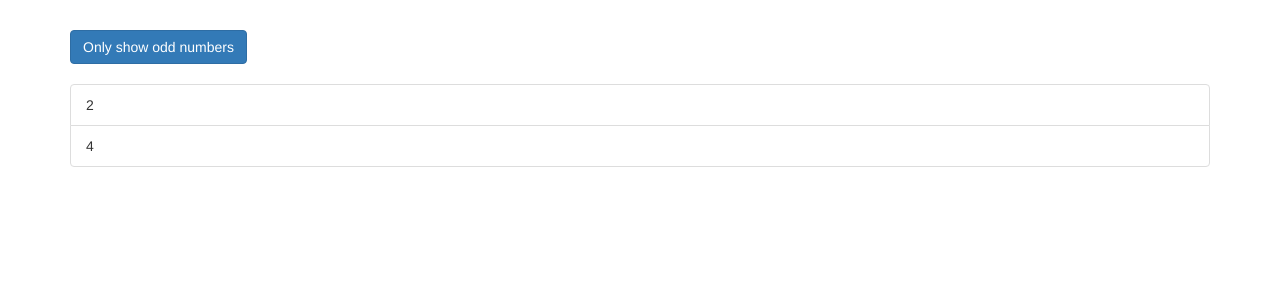
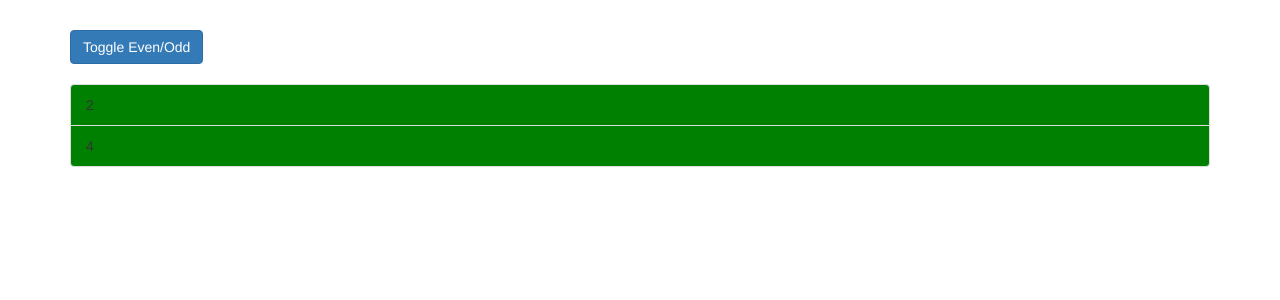
Before and after one commit to MSaad001/my-first-app, an Angular app: page / in a window 1280 px wide. Shown: the top 300 px of the page. Built offline with nearby package versions, Linux system fonts and the light colour scheme.

Commit message:
ngStyle ngClass

```diff
--- a/src/app/app.component.css
+++ b/src/app/app.component.css
@@ -1,3 +1,7 @@
 .container {
     margin-top: 30px;
   }
+
+  .odd {
+    color: red;
+  }
--- a/src/app/app.component.html
+++ b/src/app/app.component.html
@@ -30,20 +30,24 @@
       <div class="col-xs-12">
         <button
           class="btn btn-primary"
-          (click)="onlyOdd = !onlyOdd">Only show odd numbers</button>
+          (click)="onlyOdd = !onlyOdd">Toggle Even/Odd</button>
         <br><br>
         <ul class="list-group">
           <div *ngIf="onlyOdd">
             <li
             class="list-group-item"
-            *ngFor="let odd of oddNumbers">
+            *ngFor="let odd of oddNumbers"
+            [ngClass]="{odd: odd % 2 !== 0}"
+            [ngStyle]="{backgroundColor: odd % 2 !== 0 ? 'yellow' : 'transparent'}">
             {{ odd }}
           </li>
           </div>
           <div *ngIf="!onlyOdd">
             <li
             class="list-group-item"
-            *ngFor="let even of evenNumbers">
+            *ngFor="let even of evenNumbers"
+            [ngClass]="{even: even % 2 !== 0}"
+            [ngStyle]="{backgroundColor: even % 2 === 0 ? 'Green' : 'transparent'}">
             {{ even }}
           </li>
           </div>
```
